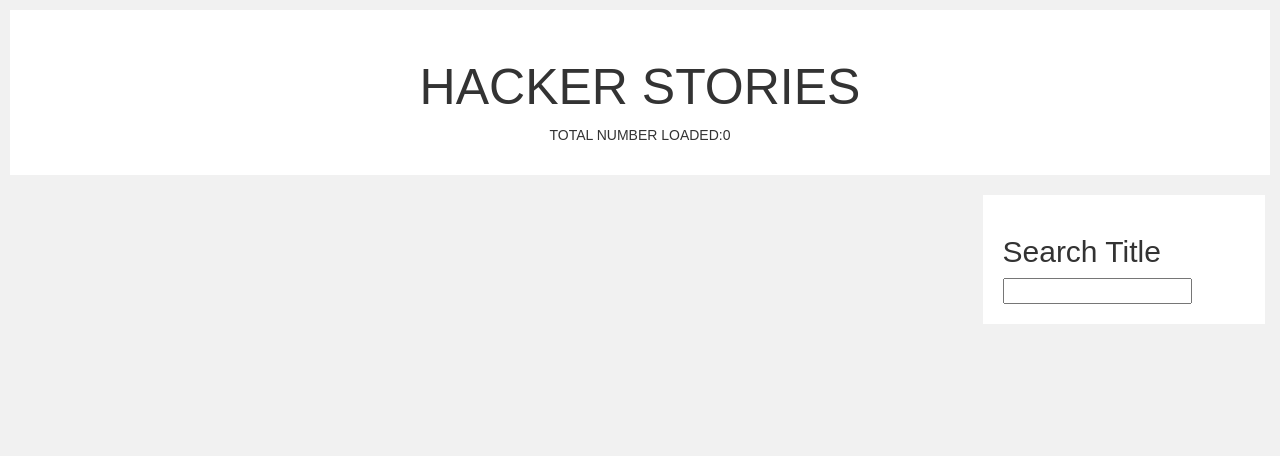
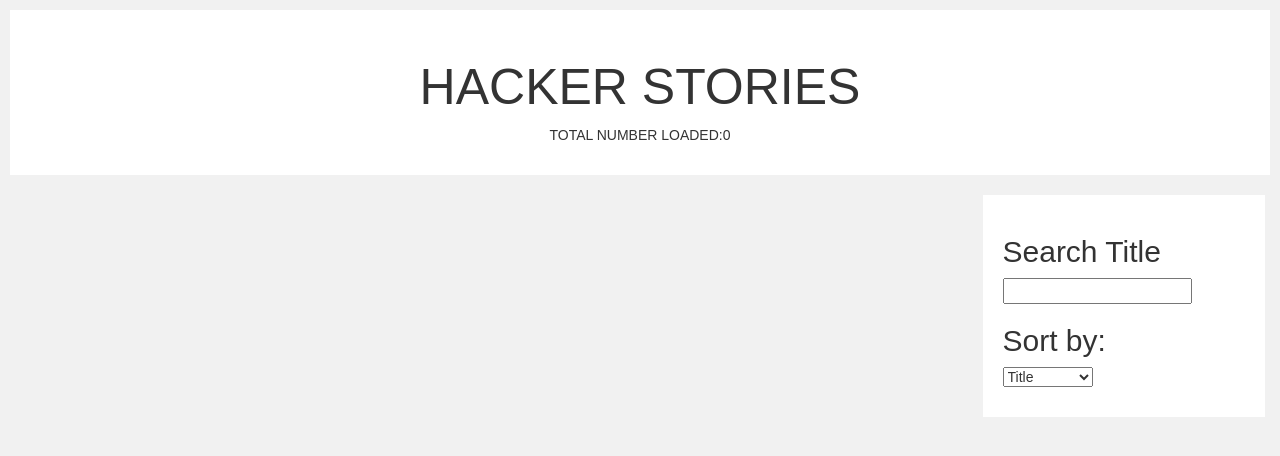
Before and after one commit to NajiShehab/DummyAngularApp, a website: page app/index.html in a window 1280 px wide. Drawn offline with nearby package versions, Linux system fonts and the light colour scheme; no server answers.

Commit message:
Adding Sort By mechanism

```diff
--- a/app/data-list/HTML/data-list.template.html
+++ b/app/data-list/HTML/data-list.template.html
@@ -9,15 +9,25 @@
         <div class="card">
             <h2>Search Title</h2>
             <input ng-model="$ctrl.query"/>
+            </br>
+            <h2>Sort by:</h2>
+            <select ng-model="$ctrl.orderProp">
+                <option value="title">Title</option>
+                <option value="-score">Likes</option>
+                <option value="-descendants">Comments</option>
+            </select>
+            </p>
         </div>
     </div>
-    <div ng-repeat="item in $ctrl.itemData | filter: $ctrl.query">
+    <div ng-repeat="item in $ctrl.itemData | filter: $ctrl.query | orderBy:$ctrl.orderProp">
         <div class="leftcolumn">
             <div class="card">
                 <h2>{{item.title}}</h2>
                 <h5>By: {{item.by}}</h5>
                 <h5>Insert Time Here</h5>
                 <div class="card">{{item.text}}</div>
+                <span>Likes: {{item.score}}</span>
+                <span>Comments: {{item.descendants}}</span>
             </div>
         </div>
     </div>
--- a/app/data-list/data-list.component.js
+++ b/app/data-list/data-list.component.js
@@ -8,6 +8,7 @@ myData.component('listOfStoriesComponent', {
         self.itemData = [];
         self.maxID = 0;
         self.number = 0;
+        self.orderProp = 'title';
 
 
         $http.get('https://hacker-news.firebaseio.com/v0/maxitem.json?print=pretty').then(function(response) {
```
